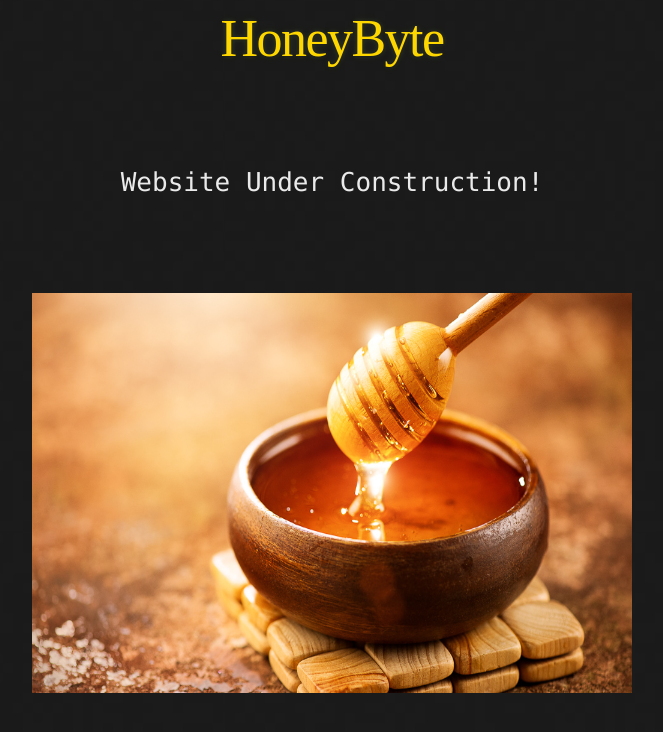
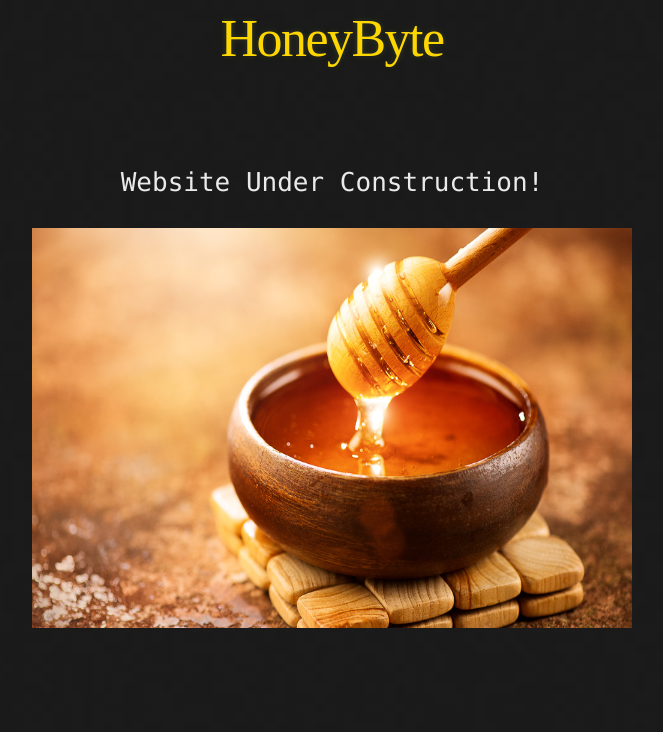
Before and after one commit to suhailhbc/HoneyByte, a Jekyll site: the page index.html, which Jekyll copies as it is, in a window 1280 px wide. Shown: the top 732 px of the page, without its empty margins (308-971 px from the left). Built offline with Jekyll 4.4.1, drawn with Linux system fonts in a browser that asks for light colours.

Commit message:
Change 13

```diff
--- a/index.html
+++ b/index.html
@@ -19,7 +19,7 @@
     <center><h1>HoneyByte</h1></center>
 <br/>
 <p align="center">Website Under Construction!<p>
+<center><img src="assets/images/HoneyByte.jpg" width=600 height=400></center>
 <br />
-<center><img src="assets/images/HoneyByte.jpg" width=600 height=400></center>
 </body>
 </html>
```
